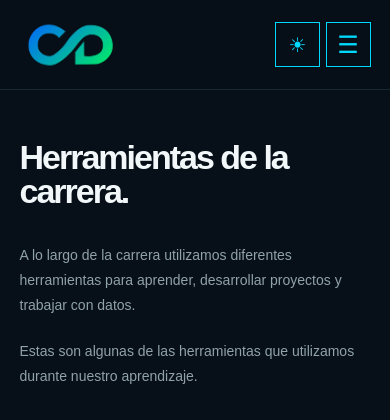
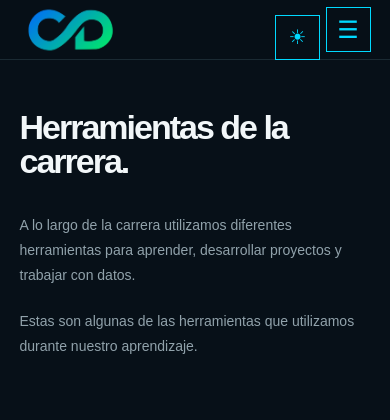
Before and after one commit to ISFT93/CienciaDatos, a PHP site: page /crear.html in a window 390 px wide. Shown: the top 420 px of the page. Run offline with PHP 8.4, Linux system fonts and the light colour scheme.

Commit message:
Add files via upload

```diff
--- a/css/styles.css
+++ b/css/styles.css
@@ -306,7 +306,7 @@ h1 span {
 ========================================= */
 
 .navbar {
-    height: 90px;
+    height: 60px;
     width: 100%;
     display: flex;
     align-items: center;
@@ -1191,8 +1191,8 @@ h1 span {
     /* NAVBAR */
 
     .navbar {
-        height: 90px;
-        min-height: 90px;
+        height: 60px;
+        min-height: 60px;
         padding: 0 5%;
         display: flex;
         flex-direction: row;
@@ -1227,7 +1227,7 @@ h1 span {
 
     .navbar nav {
         position: absolute;
-        top: 90px;
+        top: 60px;
         left: 5%;
         right: 5%;
         width: auto;
```
